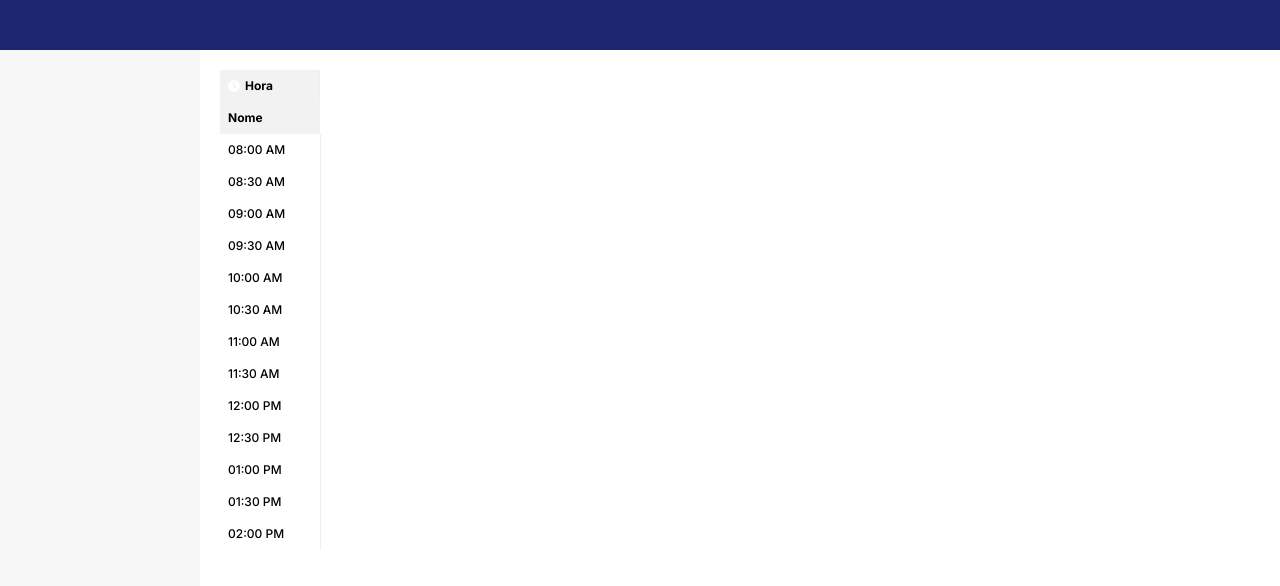
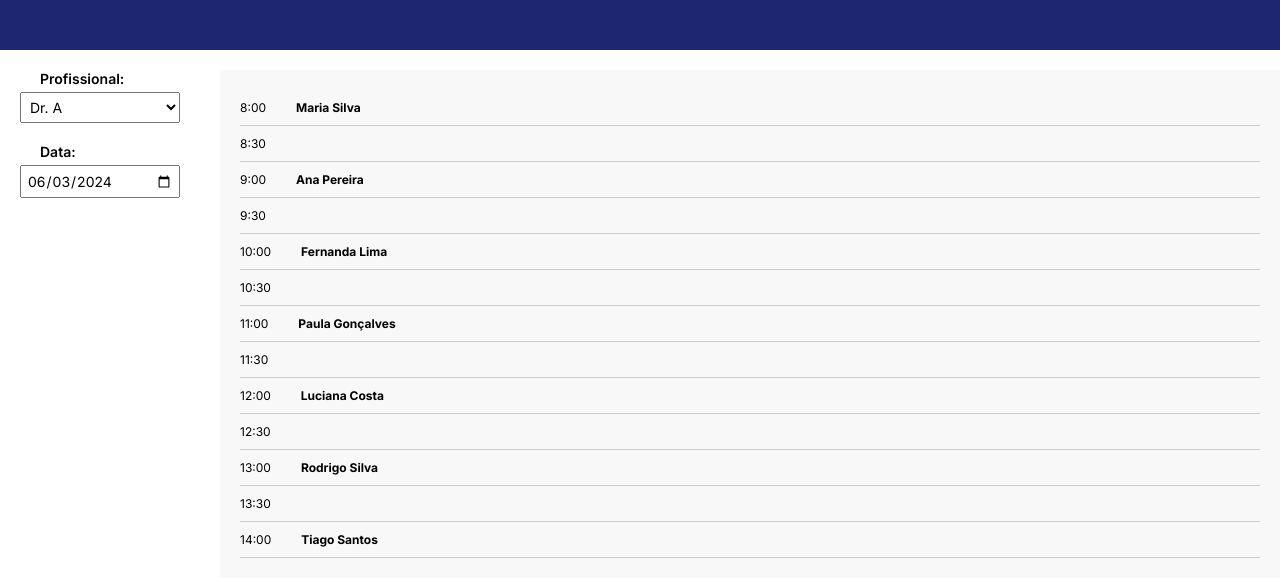
Before and after one commit to PETcisam/PetFilasInteligentes, a React (Create React App) app in the folder FrontendPET/: page /adm/marcacoes in a window 1280 px wide. Shown: the top 586 px of the page. Built offline with nearby package versions, Linux system fonts and the light colour scheme.

Commit message:
alterações

```diff
--- a/FrontendPET/src/AdmPages/Marcacoes.css
+++ b/FrontendPET/src/AdmPages/Marcacoes.css
@@ -1,5 +1,5 @@
 /* Estilo para a barra superior */
-.barrafixamarc {
+.barra-fixa-marcacoes {
     width: 100%;
     height: 50px;
     background-color: #1E2672;
@@ -14,11 +14,11 @@
 }
 
 /* Estilo para a barra lateral */
-.sidebarmarca {
+.barra-lateral-marcacoes {
     width: 200px;
     height: 100vh;
-    background-color: #f7f7f7;
-    color: white;
+    background-color: white;
+    color: black;
     position: fixed;
     top: 50px; /* Ajustar conforme a altura da barra superior */
     left: 0;
@@ -27,60 +27,60 @@
     box-sizing: border-box;
 }
 
-/* Estilo para o container do grid */
-.grid-container {
-    margin-top: 50px; /* Ajustar conforme a altura da barra superior */
-    margin-left: 200px; /* Ajustar conforme a largura da barra lateral */
-    padding: 20px;
-    box-sizing: border-box;
+/* Estilo para os filtros */
+.filtro {
+    margin-bottom: 20px;
 }
 
-/* Estilo para a tabela do grid */
-.grid-table {
-    width: 100%;
-    border-collapse: collapse;
+.filtro label {
+    display: block;
+    margin-bottom: 5px;
+    font-family: 'Inter', sans-serif;
+    font-size: 14px;
+    color: black;
 }
 
-.grid-table th, .grid-table td {
-    border-bottom: 1px solid transparent; /* Remove horizontal lines */
-    padding: 8px;
-    text-align: left;
+.filtro select, .filtro input[type="date"] {
+    color: black;
+    width: 100%;
+    padding: 5px;
+    font-family: 'Inter', sans-serif;
+    font-size: 14px;
 }
 
-.grid-table th {
-    background-color: #f2f2f2;
+/* Estilo para o container da agenda */
+.agenda-container {
+    background-color: #f8f8f8;
+    margin-left: 220px; /* Espaço para a barra lateral */
+    margin-top: 70px; /* Espaço para a barra superior */
+    padding: 20px;
 }
 
-/* Ajuste para as colunas */
-.grid-table th.colgrid:first-child, .grid-table td.infogrid:first-child {
-    width: 100px; /* Ajustar conforme necessário */
+/* Estilo para cada linha da agenda */
+.linha-agenda {
+    display: flex;
+    border-bottom: 1px solid #ccc;
+    padding: 10px 0;
 }
 
-.grid-table th.colgrid:last-child, .grid-table td.infogrid:last-child {
-    width: calc(100% - 0px); /* Ajustar conforme necessário */
+/* Estilo para a coluna de hora */
+.hora-agenda {
+    font-family: 'Inter', sans-serif;
+    font-size: 12px;
+    color: black;
 }
 
-/* Estilo para as linhas verticais */
-.grid-table th, .grid-table td {
-    border-right: 1px solid #eee; /* Linha clara entre colunas */
+/* Estilo para a coluna de nome */
+.nome-agenda {
+    margin-left: 30px;
+    flex-grow: 1;
+    font-family: 'Inter', sans-serif;
+    font-size: 12px;
+    font-weight: bold;
+    color: black;
 }
 
-.grid-table th:last-child, .grid-table td:last-child {
-    border-right: none; /* Remove a última linha vertical */
+/* Remover a linha de divisão entre as colunas de hora e nome */
+.linha-agenda .hora-agenda, .linha-agenda .nome-agenda {
+    border-right: none;
 }
-
-/* Estilo para a coluna com ícone */
-.colgrid {
-    background-color: #ddd;
-    padding: 5px;
-    display: flex;
-    align-items: center;
-}
-
-.colgrid svg {
-    margin-right: 5px; /* Espaço entre o ícone e o texto */
-}
-
-.infogrid {
-    padding: 10px;
-}
--- a/FrontendPET/src/AdmPages/Marcacoes.js
+++ b/FrontendPET/src/AdmPages/Marcacoes.js
@@ -1,74 +1,74 @@
-import React from 'react';
+import React, { useState } from 'react';
 import "./Marcacoes.css";
 import { FaClock } from 'react-icons/fa'; // Import the clock icon from react-icons
 
 function Marcacoes() {
+  const dados = [
+    { prontuario: "13579", nome: "Maria Silva", data: "2024-06-03", hora: "8:00", profissional: "Dr. A" },
+    { prontuario: "24680", nome: "João Souza", data: "2024-06-03", hora: "8:30", profissional: "Dr. B" },
+    { prontuario: "11223", nome: "Ana Pereira", data: "2024-06-03", hora: "9:00", profissional: "Dr. A" },
+    { prontuario: "33445", nome: "Carlos Oliveira", data: "2024-06-03", hora: "9:30", profissional: "Dr. B" },
+    { prontuario: "55667", nome: "Fernanda Lima", data: "2024-06-03", hora: "10:00", profissional: "Dr. A" },
+    { prontuario: "77889", nome: "Ricardo Alves", data: "2024-06-03", hora: "10:30", profissional: "Dr. B" },
+    { prontuario: "99001", nome: "Paula Gonçalves", data: "2024-06-03", hora: "11:00", profissional: "Dr. A" },
+    { prontuario: "12345", nome: "Marcos Silva", data: "2024-06-03", hora: "11:30", profissional: "Dr. B" },
+    { prontuario: "54321", nome: "Luciana Costa", data: "2024-06-03", hora: "12:00", profissional: "Dr. A" },
+    { prontuario: "67890", nome: "Juliana Mendes", data: "2024-06-03", hora: "12:30", profissional: "Dr. B" },
+    { prontuario: "98765", nome: "Rodrigo Silva", data: "2024-06-03", hora: "13:00", profissional: "Dr. A" },
+    { prontuario: "11234", nome: "Bruna Rocha", data: "2024-06-03", hora: "13:30", profissional: "Dr. B" },
+    { prontuario: "56789", nome: "Tiago Santos", data: "2024-06-03", hora: "14:00", profissional: "Dr. A" }
+  ];
 
-    const data2 = [
-        {
-          prontuario: "13579",
-          nome: "Maria Silva",
-          data: "2024-06-03",
-          hora: "8:00"
-        },
-        {
-          prontuario: "13579",
-          nome: "Maria Silva",
-          data: "2024-06-03",
-          hora: "8:00"
-        },
-        {
-          prontuario: "13579",
-          nome: "Maria Silva",
-          data: "2024-06-03",
-          hora: "8:00"
-        }
-      ];
+  const profissionais = ["Dr. A", "Dr. B"];
 
+  const [profissionalSelecionado, setProfissionalSelecionado] = useState(profissionais[0]);
+  const [dataSelecionada, setDataSelecionada] = useState("2024-06-03");
 
-  // Function to generate times from 8:00 to 14:00 in 30 minute intervals
-  const generateTimes = () => {
-    const times = [];
-    let startTime = new Date();
-    startTime.setHours(8, 0, 0, 0); // Set start time to 8:00 AM
-    const endTime = new Date();
-    endTime.setHours(14, 0, 0, 0); // Set end time to 2:00 PM
+  const horarios = [
+    "8:00", "8:30", "9:00", "9:30", "10:00", "10:30", "11:00", "11:30",
+    "12:00", "12:30", "13:00", "13:30", "14:00"
+  ];
 
-    while (startTime <= endTime) {
-      times.push(startTime.toLocaleTimeString([], { hour: '2-digit', minute: '2-digit' }));
-      startTime.setMinutes(startTime.getMinutes() + 30); // Increment by 30 minutes
-    }
-
-    return times;
-  };
-
-  const times = generateTimes();
+  const agenda = horarios.map((hora, index) => {
+    const paciente = dados.find(d => d.hora === hora && d.profissional === profissionalSelecionado && d.data === dataSelecionada);
+    return (
+      <div key={index} className="linha-agenda">
+        <div className="hora-agenda">{hora}</div>
+        <div className="nome-agenda">{paciente ? paciente.nome : ""}</div>
+      </div>
+    );
+  });
 
   return (
-    <div className="pagetodamarca">
-      <div className="barrafixamarc">
+    <div className="pagina-marcacoes">
+      <div className="barra-fixa-marcacoes">
+        <span></span>
       </div>
-      <div className="sidebarmarca">
+      <div className="barra-lateral-marcacoes">
+        <div className="filtro">
+          <label htmlFor="profissional">Profissional:</label>
+          <select
+            id="profissional"
+            value={profissionalSelecionado}
+            onChange={(e) => setProfissionalSelecionado(e.target.value)}
+          >
+            {profissionais.map((prof, index) => (
+              <option key={index} value={prof}>{prof}</option>
+            ))}
+          </select>
+        </div>
+        <div className="filtro">
+          <label htmlFor="data">Data:</label>
+          <input
+            type="date"
+            id="data"
+            value={dataSelecionada}
+            onChange={(e) => setDataSelecionada(e.target.value)}
+          />
+        </div>
       </div>
-      <div className="grid-container">
-        <table className="grid-table">
-          <thead>
-            <tr>
-              <th className="colgrid"><FaClock /> Hora</th>
-              <th className="colgrid">Nome</th>
-            </tr>
-          </thead>
-          <tbody>
-            {times.map((time, index) => (
-              <tr key={index}>
-                <td className="infogrid">{time}</td>
-                <td className="infogrid">
-                  {data2.find(item => item.hora === time)?.nome || ''}
-                </td>
-              </tr>
-            ))}
-          </tbody>
-        </table>
+      <div className="agenda-container">
+        {agenda}
       </div>
     </div>
   );
```
